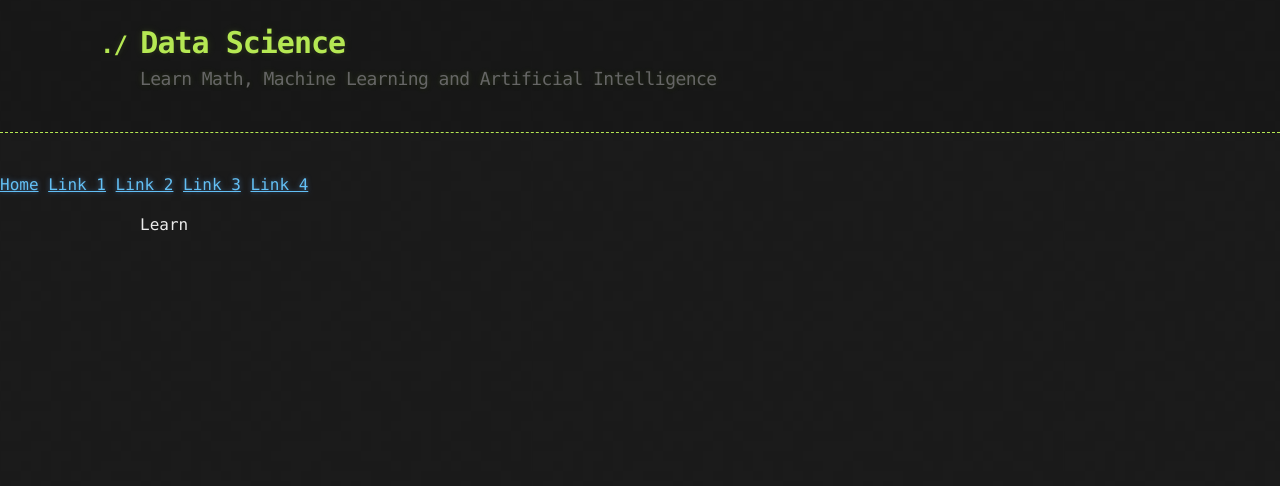
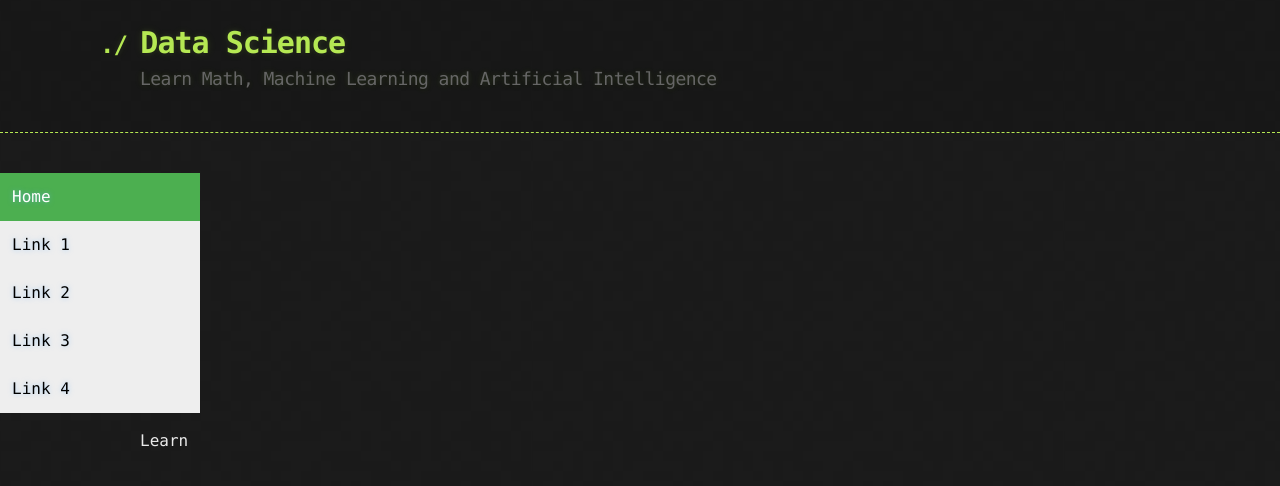
Before and after one commit to bardie/bardie.github.io, a Jekyll site: the page built from README.md, in a window 1280 px wide. Shown: the top 486 px of the page. Built offline with Jekyll 4.4.1, drawn with Linux system fonts in a browser that asks for light colours; our own code applies the rules of GitHub Pages for plain Markdown files.

Commit message:
Update jekyll-theme-hacker.scss

```diff
--- a/_sass/jekyll-theme-hacker.scss
+++ b/_sass/jekyll-theme-hacker.scss
@@ -30,6 +30,27 @@ body {
   width: 90%;
   max-width: $container-max-width;
   margin: 0 auto;
+}
+
+.vertical-menu {
+  width: 200px; /* Set a width if you like */
+}
+
+.vertical-menu a {
+  background-color: #eee; /* Grey background color */
+  color: black; /* Black text color */
+  display: block; /* Make the links appear below each other */
+  padding: 12px; /* Add some padding */
+  text-decoration: none; /* Remove underline from links */
+}
+
+.vertical-menu a:hover {
+  background-color: #ccc; /* Dark grey background on mouse-over */
+}
+
+.vertical-menu a.active {
+  background-color: #4CAF50; /* Add a green color to the "active/current" link */
+  color: white;
 }
 
 section {
```
